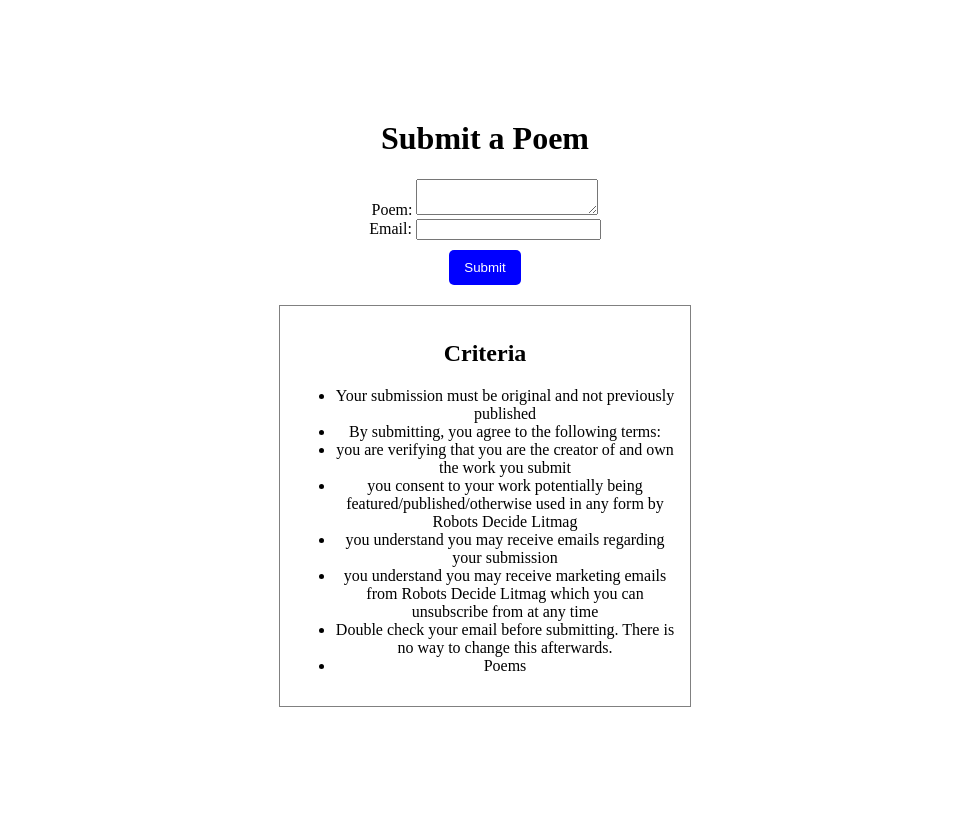
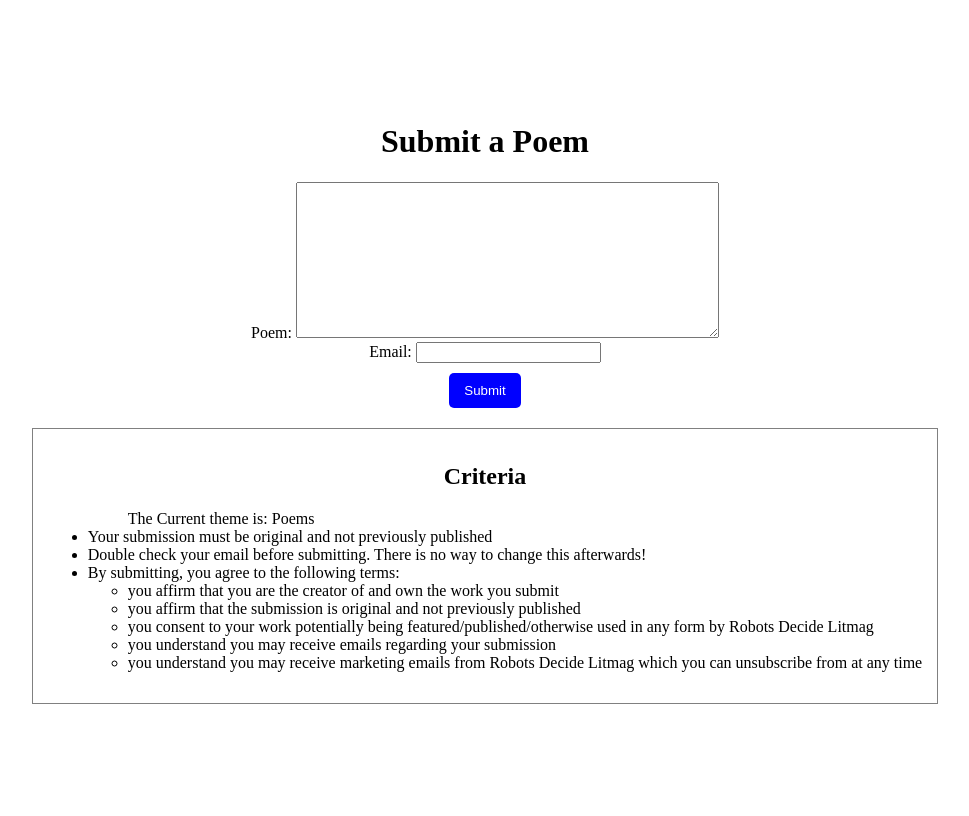
Before and after one commit to tmansmann0/RobotsDecideLitmag, a Flask app: page /submit in a window 1280 px wide. Shown: the whole page, without its empty margins (155-1124 px from the left). Run offline with Flask 2, Linux system fonts and the light colour scheme.

Commit message:
updated submit form

```diff
--- a/templates/submit.html
+++ b/templates/submit.html
@@ -10,6 +10,10 @@
             justify-content: center;
             flex-direction: column;
             height: 100vh;
+        }
+        /* submit box style
+        textarea {
+            box-shadow: inset 2px 2px 5px gray;
         }
 
         /* style for the submit button */
@@ -25,11 +29,16 @@
 
         /* style for the criteria box */
         .criteria-box {
-            padding: 15px;
-            border: 1px solid gray;
-            margin: 10px;
-            width: 30%;
+                padding: 15px;
+                border: 1px solid gray;
+                margin: 10px;
+                flex-wrap: wrap; /* added flex-wrap property to allow content to wrap onto multiple lines */
         }
+        /* style for the criteria box */
+        .criteria-box ul {
+                text-align: left; /* added text-align property */
+}
+
     </style>
 </head>
 <body>
@@ -39,7 +48,7 @@
     {% endif %}
     <form align="center" method="post">
         <label for="submission_text">Poem:</label>
-        <textarea name="submission_text" id="submission_text"></textarea>
+        <textarea name="submission_text" id="submission_text" rows="10" cols="50"></textarea>
         <br>
         <label for="email">Email:</label>
         <input type="email" name="email" id="email">
@@ -49,14 +58,17 @@
     <div class="criteria-box" align="center">
         <h2>Criteria</h2>
         <ul>
+            <ul>The Current theme is: Poems</ul>
             <li>Your submission must be original and not previously published</li>
+            <li>Double check your email before submitting. There is no way to change this afterwards!</li>
             <li>By submitting, you agree to the following terms:
-                <li>you are verifying that you are the creator of and own the work you submit</li>
+                <ul>
+                <li>you affirm that you are the creator of and own the work you submit</li>
+                <li>you affirm that the submission is original and not previously published</li>
                 <li>you consent to your work potentially being featured/published/otherwise used in any form by Robots Decide Litmag</li>
                 <li>you understand you may receive emails regarding your submission</li>
                 <li>you understand you may receive marketing emails from Robots Decide Litmag which you can unsubscribe from at any time</li>
-            <li>Double check your email before submitting. There is no way to change this afterwards.</li>
-            <li>Poems</li>
+             <ul>
         </ul>
     </div>
 </body>
```
